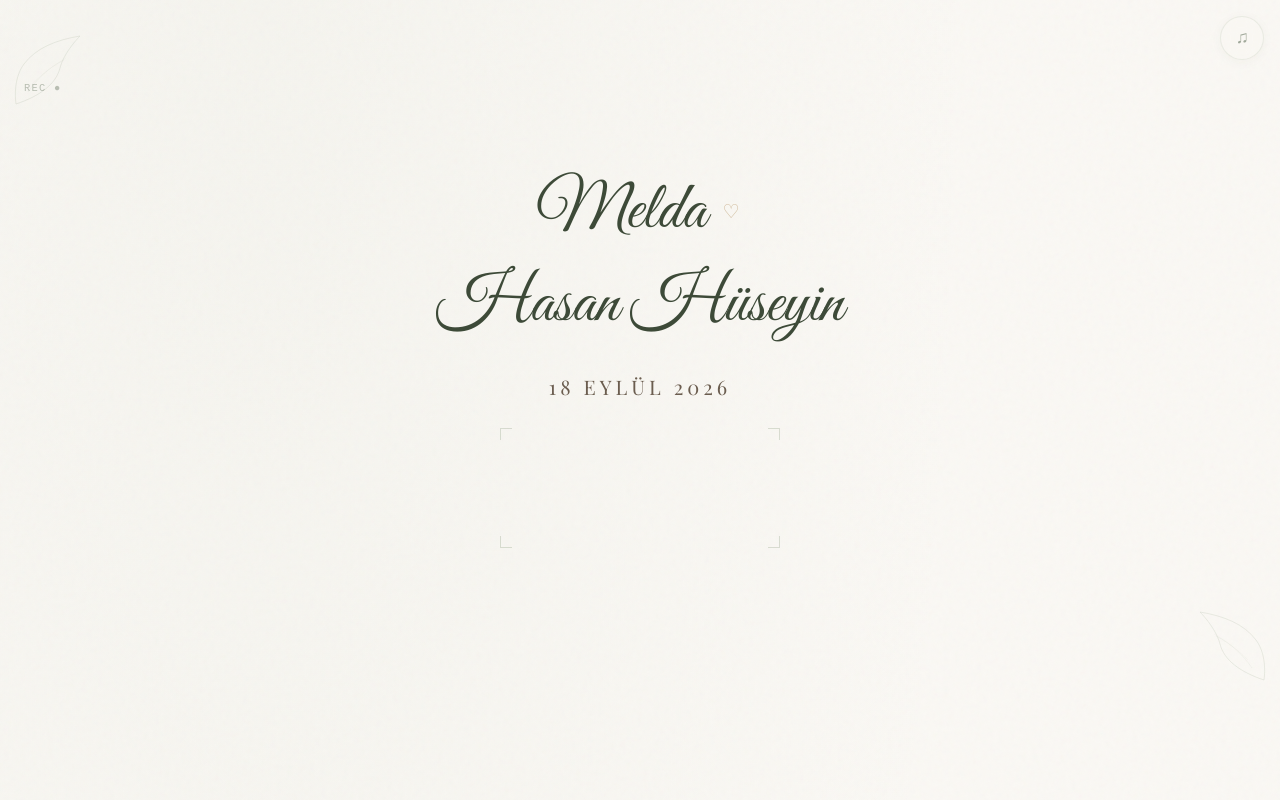
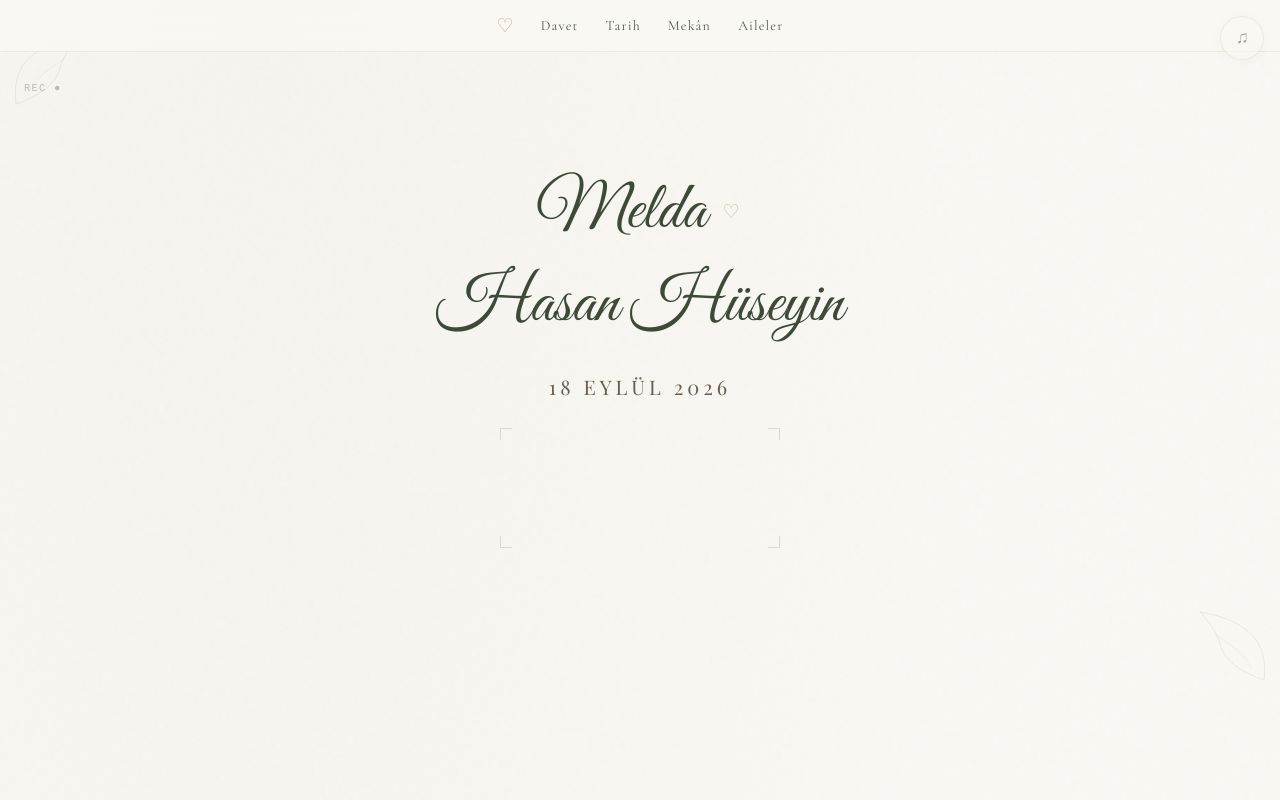
Before and after one commit to MeldaEgri/melda-hasan-dugun, a React (Vite) app: page / in a window 1280 px wide. Both pictures are taken after a click on the button "Videoyu kapat". Shown: the top 800 px of the page. Built offline with nearby package versions, Linux system fonts and the light colour scheme; a web font is replaced by a local one.

Commit message:
Fix asset paths menu2

```diff
--- a/src/App.jsx
+++ b/src/App.jsx
@@ -20,22 +20,53 @@ export default function App() {
 
   return (
     <>
-      <IntroVideoModal isOpen={introOpen} onClose={handleIntroClose} />
-      <MusicControl introOpen={introOpen} introClosed={introClosed} />
+      <IntroVideoModal
+        isOpen={introOpen}
+        onClose={handleIntroClose}
+      />
+
+      <MusicControl
+        introOpen={introOpen}
+        introClosed={introClosed}
+      />
+
+      {/* ÜST MENÜ */}
+      {!introOpen && (
         <nav className="wedding-nav">
           <span className="wedding-nav__heart">♡</span>
+
           <a href="#davet">Davet</a>
           <a href="#tarih">Tarih</a>
           <a href="#mekan">Mekân</a>
           <a href="#aileler">Aileler</a>
         </nav>
-      <main className={`site ${introOpen ? 'site--hidden' : 'site--visible'}`}>
+      )}
+
+      <main
+        className={`site ${
+          introOpen ? 'site--hidden' : 'site--visible'
+        }`}
+      >
         <Hero />
+
+        <div id="davet">
           <InvitationText />
+        </div>
+
+        <div id="tarih">
           <DateTimeSection />
+        </div>
+
         <Countdown />
+
+        <div id="mekan">
           <EventDetails />
+        </div>
+
+        <div id="aileler">
           <FamilySection />
+        </div>
+
         <Footer />
       </main>
     </>
--- a/src/index.css
+++ b/src/index.css
@@ -973,45 +973,36 @@ code {
   top: 0;
   left: 0;
   right: 0;
+
   z-index: 800;
 
   display: flex;
   align-items: center;
   justify-content: center;
+
   gap: 1.7rem;
 
-  padding: 13px 20px;
+  height: 52px;
+  padding: 0 20px;
 
-  background: rgba(250, 248, 244, 0.88);
+  background: rgba(250, 248, 244, 0.92);
+
   border-bottom: 1px solid rgba(122, 143, 110, 0.12);
 
   backdrop-filter: blur(12px);
   -webkit-backdrop-filter: blur(12px);
 
-  font-family: var(--font-serif);
-
-  opacity: 0;
-  visibility: hidden;
-  pointer-events: none;
-
-  transition:
-    opacity 0.5s ease,
-    visibility 0.5s ease;
-}
-
-.site--visible ~ .wedding-nav {
-  opacity: 1;
-  visibility: visible;
-  pointer-events: auto;
+  animation: weddingNavIn 0.6s ease both;
 }
 
 .wedding-nav a {
-  position: relative;
+  color: var(--color-olive);
 
-  color: var(--color-olive);
   text-decoration: none;
 
+  font-family: var(--font-serif);
   font-size: 14px;
+
   letter-spacing: 0.08em;
 
   transition:
@@ -1026,12 +1017,24 @@ code {
 
 .wedding-nav__heart {
   color: var(--color-gold);
-  font-size: 18px;
+  font-size: 19px;
   line-height: 1;
-  margin-right: 0.15rem;
 }
 
-/* Sayfa bölümlerine giderken başlık menünün altında kalmasın */
+@keyframes weddingNavIn {
+  from {
+    opacity: 0;
+    transform: translateY(-10px);
+  }
+
+  to {
+    opacity: 1;
+    transform: translateY(0);
+  }
+}
+
+/* Menüye tıklayınca başlık menünün altında kalmasın */
+
 #davet,
 #tarih,
 #mekan,
@@ -1039,14 +1042,20 @@ code {
   scroll-margin-top: 70px;
 }
 
+/* Telefon */
+
 @media (max-width: 600px) {
   .wedding-nav {
     justify-content: flex-start;
-    gap: 1.15rem;
 
-    padding: 11px 16px;
+    gap: 1.2rem;
+
+    height: 48px;
+
+    padding: 0 16px;
 
     overflow-x: auto;
+
     scrollbar-width: none;
   }
 
@@ -1061,13 +1070,13 @@ code {
 
   .wedding-nav__heart {
     flex-shrink: 0;
-    font-size: 16px;
+    font-size: 17px;
   }
 
   #davet,
   #tarih,
   #mekan,
   #aileler {
-    scroll-margin-top: 55px;
+    scroll-margin-top: 60px;
   }
 }
```
Lines whose indentation alone changed are shown as unchanged.
